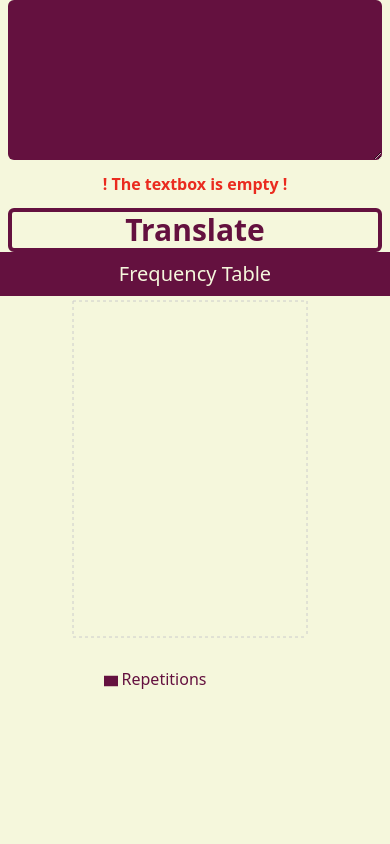
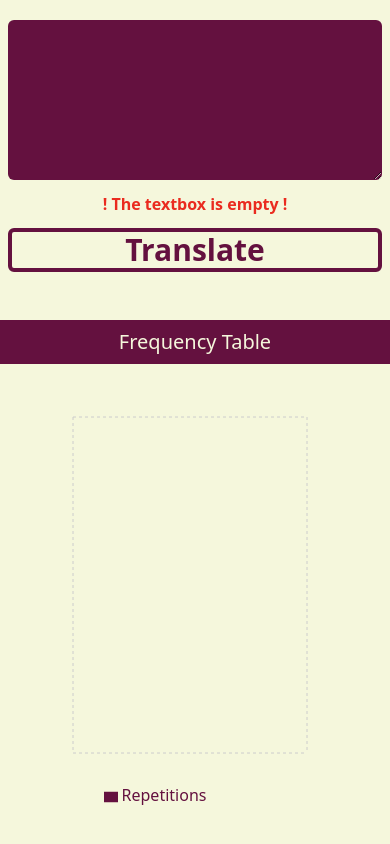
Before and after one commit to SEPOTOM/word-frequency, a React (Vite) app: page / in a window 390 px wide. Built offline with nearby package versions, Linux system fonts and the light colour scheme.

Commit message:
feat(App): add styles for mobiles

```diff
--- a/src/App.tsx
+++ b/src/App.tsx
@@ -12,11 +12,11 @@ const App = () => {
   };
 
   return (
-    <>
+    <div className="flex flex-col gap-12 bg-inherit py-5">
       <TextForm maxChars={2048} onSubmit={handleSubmit} />
       <FrequencyTable frequencyData={wordsFrequency} />
       <FrequencyCharts frequencyData={wordsFrequency} />
-    </>
+    </div>
   );
 };
 
```
